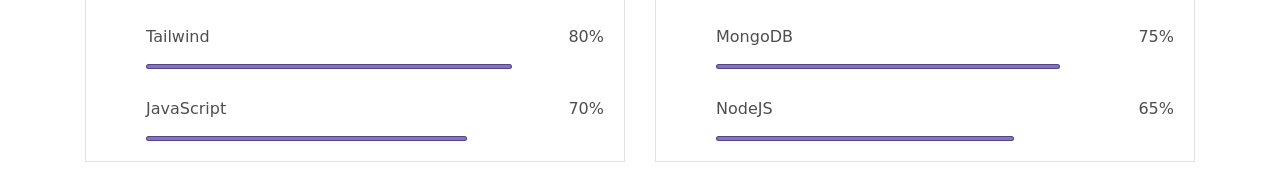
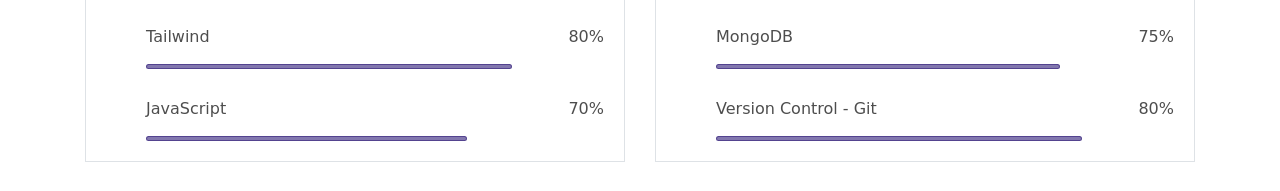
Before and after one commit to Ambrish1103/Ambrish-Resume, a plain HTML site: page index.html in a window 1280 px wide. Shown: the part 2971-3162 px from the top of the page. Drawn offline with nearby package versions, Linux system fonts and the light colour scheme; a web font is replaced by a local one.

Commit message:
Update index.html

```diff
--- a/index.html
+++ b/index.html
@@ -495,11 +495,11 @@
                         </div>
                         <div class="box">
                             <div class="content">
-                                <h6 style="color: #000000b2;">NodeJS</h6>
-                                <h6 style="color: #000000b2;">65%</h6>
+                                <h6 style="color: #000000b2;">Version Control - Git</h6>
+                                <h6 style="color: #000000b2;">80%</h6>
                             </div>
                             <div class="line-area">
-                                <div id="line-0"></div>
+                                <div id="line-6"></div>
                             </div>
                         </div>
                     </div>
```
